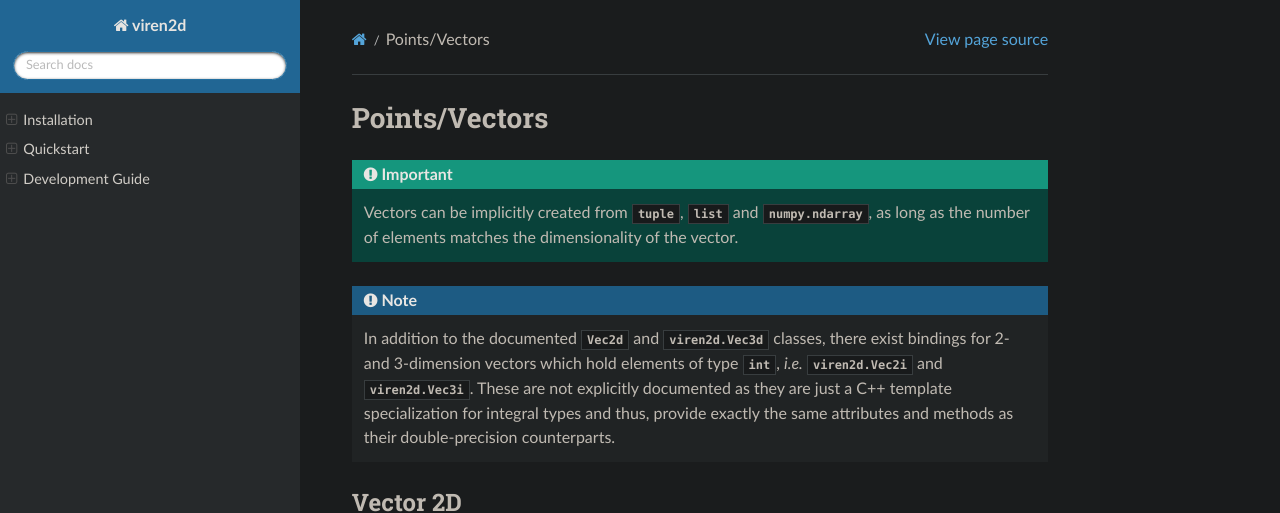
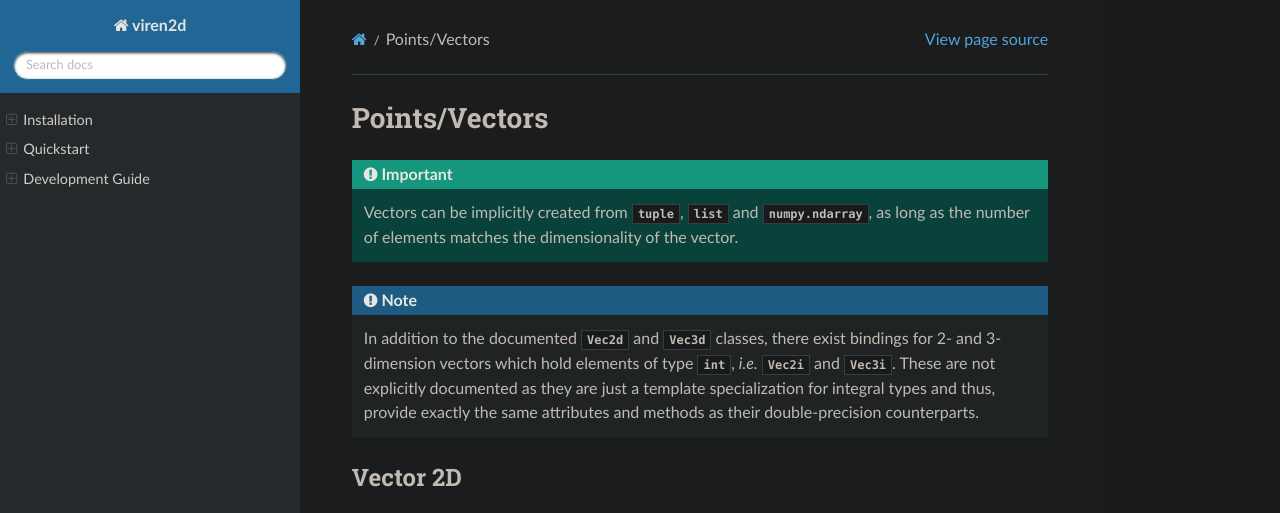
Before and after one commit to snototter/viren2d, a Sphinx documentation site: the page built from docs/source/apidoc/apidoc-vectors.rst, in a window 1280 px wide and 952 px high, cut to the strip 0-513 px from the top of the window. Built offline with Sphinx 7.4.7 and the Read the Docs theme 2.0.0, drawn with Linux system fonts in a browser that asks for light colours; pages that are not in the unit, such as notebooks, are missing from menus; the version number could not be read and is left out.

Commit message:
fix cross link in documentation

```diff
--- a/docs/source/apidoc/apidoc-vectors.rst
+++ b/docs/source/apidoc/apidoc-vectors.rst
@@ -11,10 +11,10 @@
 
 .. note::
    In addition to the documented :class:`~viren2d.Vec2d` and
-   :class:`viren2d.Vec3d` classes, there exist bindings for 2- and
+   :class:`~viren2d.Vec3d` classes, there exist bindings for 2- and
    3-dimension vectors which hold elements of type :class:`int`,
-   *i.e.* :class:`viren2d.Vec2i` and :class:`viren2d.Vec3i`.
-   These are not explicitly documented as they are just a C++ template
+   *i.e.* :class:`~viren2d.Vec2i` and :class:`~viren2d.Vec3i`.
+   These are not explicitly documented as they are just a template
    specialization for integral types and thus, provide exactly the same
    attributes and methods as their double-precision counterparts.
 
```
